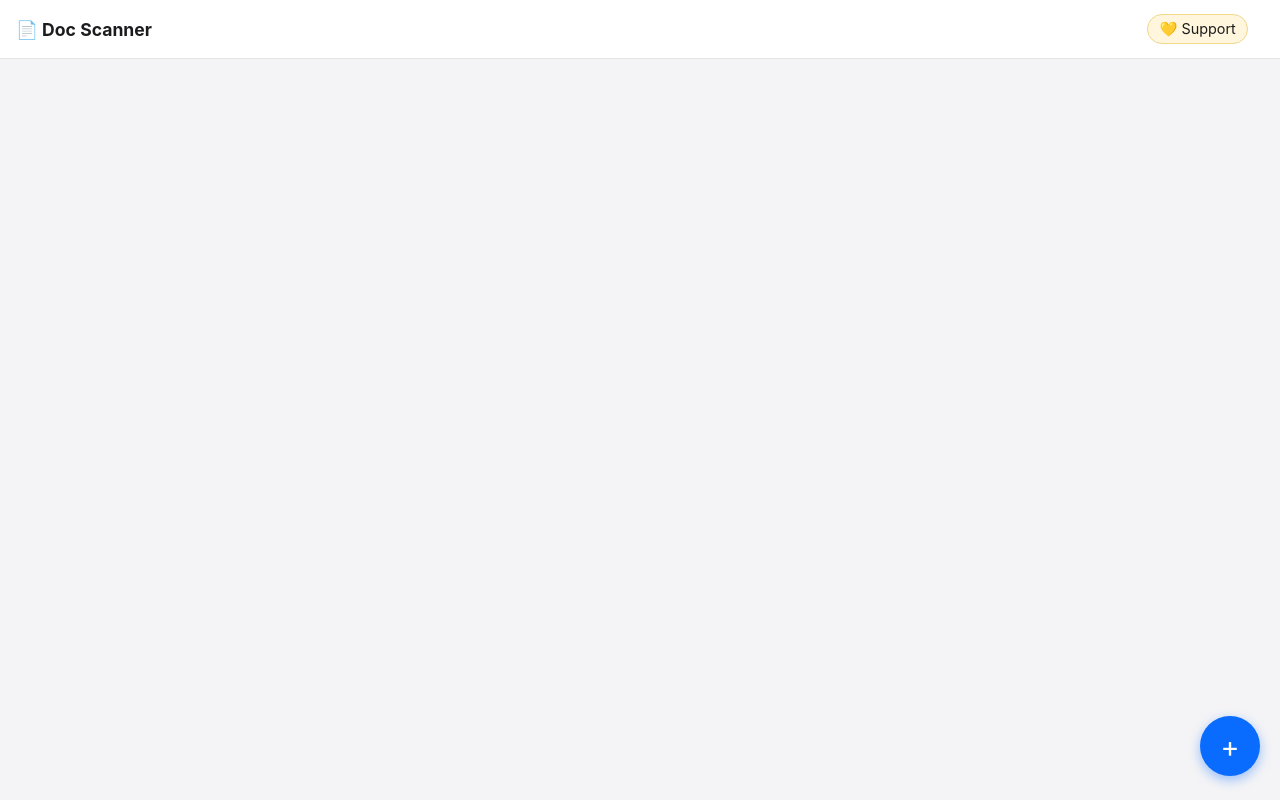
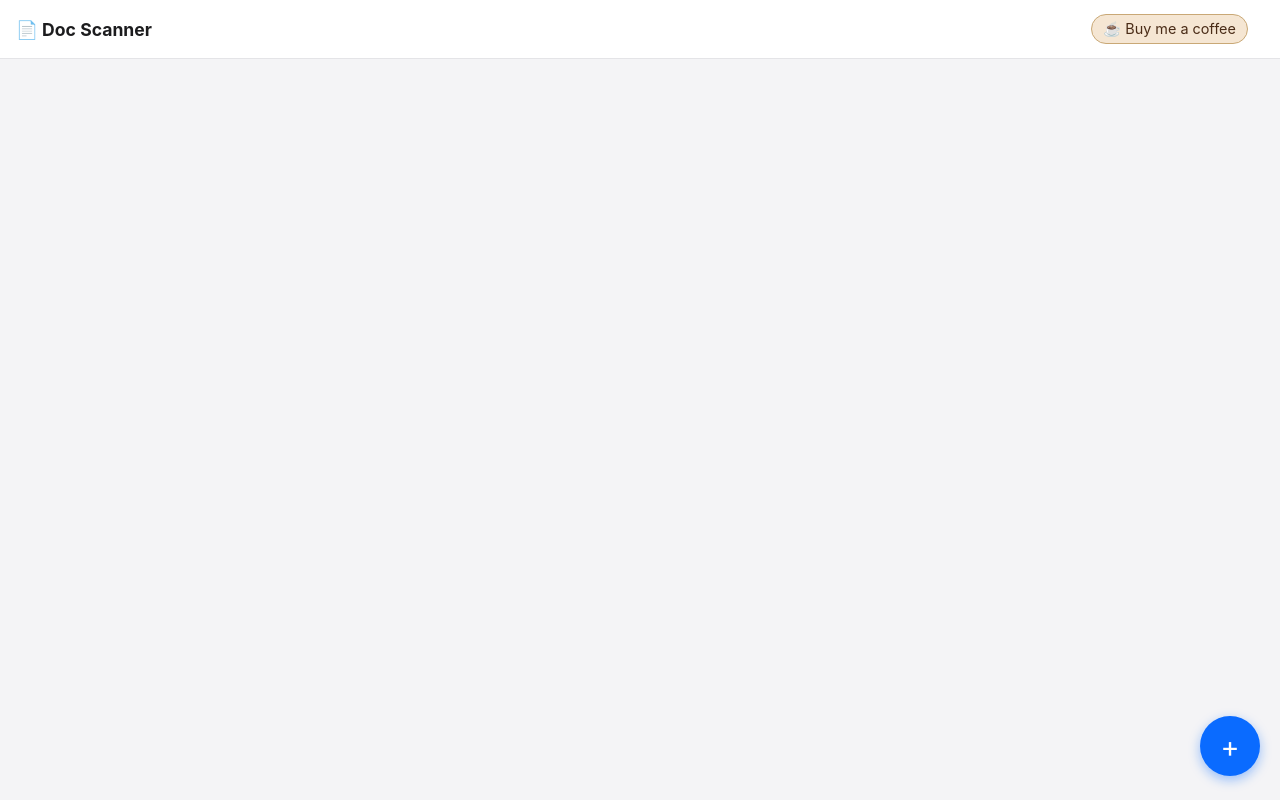
Before and after one commit to danpina/doc-scanner-web, a website: page public/index.html in a window 1280 px wide. Drawn offline with Linux system fonts and the light colour scheme; no server answers.

Commit message:
Change donate link to "Buy me a coffee" styling
Swapped the generic heart-and-support wording/colors for a coffee theme,
per feedback that "Support" + heart is too common a pattern to stand out.

```diff
--- a/public/index.html
+++ b/public/index.html
@@ -10,7 +10,7 @@
   <header class="app-header">
     <h1>📄 Doc Scanner</h1>
     <div class="header-right">
-      <a href="https://paypal.me/danipinaNew/5eur" target="_blank" rel="noopener" class="support-link" title="Support this app">💛 Support</a>
+      <a href="https://paypal.me/danipinaNew/5eur" target="_blank" rel="noopener" class="support-link" title="Buy me a coffee">☕ Buy me a coffee</a>
       <div class="user-bar" id="userBar"></div>
     </div>
   </header>
--- a/public/style.css
+++ b/public/style.css
@@ -108,9 +108,9 @@ header.app-header h1 {
 .support-link {
   font-size: 0.9rem;
   text-decoration: none;
-  color: #1c1c1e;
-  background: #fff6dd;
-  border: 1px solid #f0d78c;
+  color: #4a2c17;
+  background: #f5e6d3;
+  border: 1px solid #c9a876;
   border-radius: 20px;
   padding: 0.3rem 0.7rem;
   white-space: nowrap;
```
